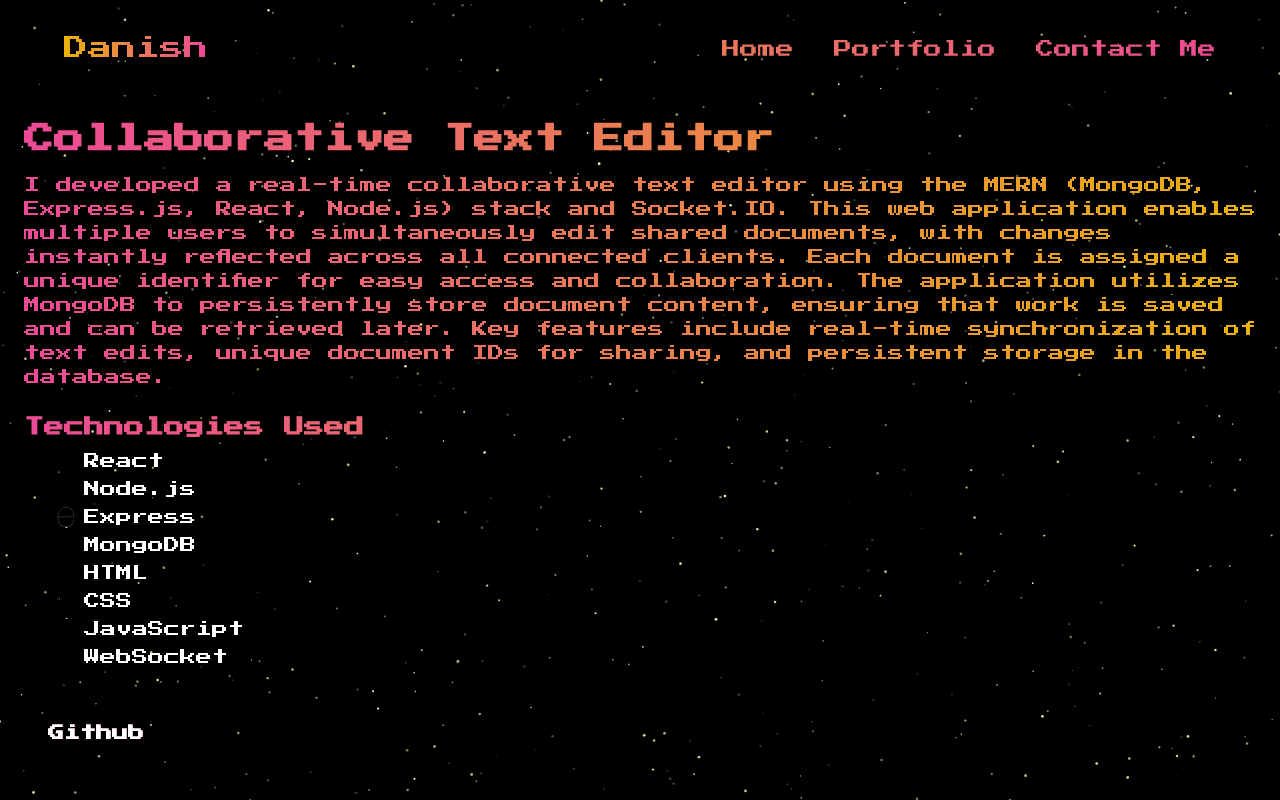
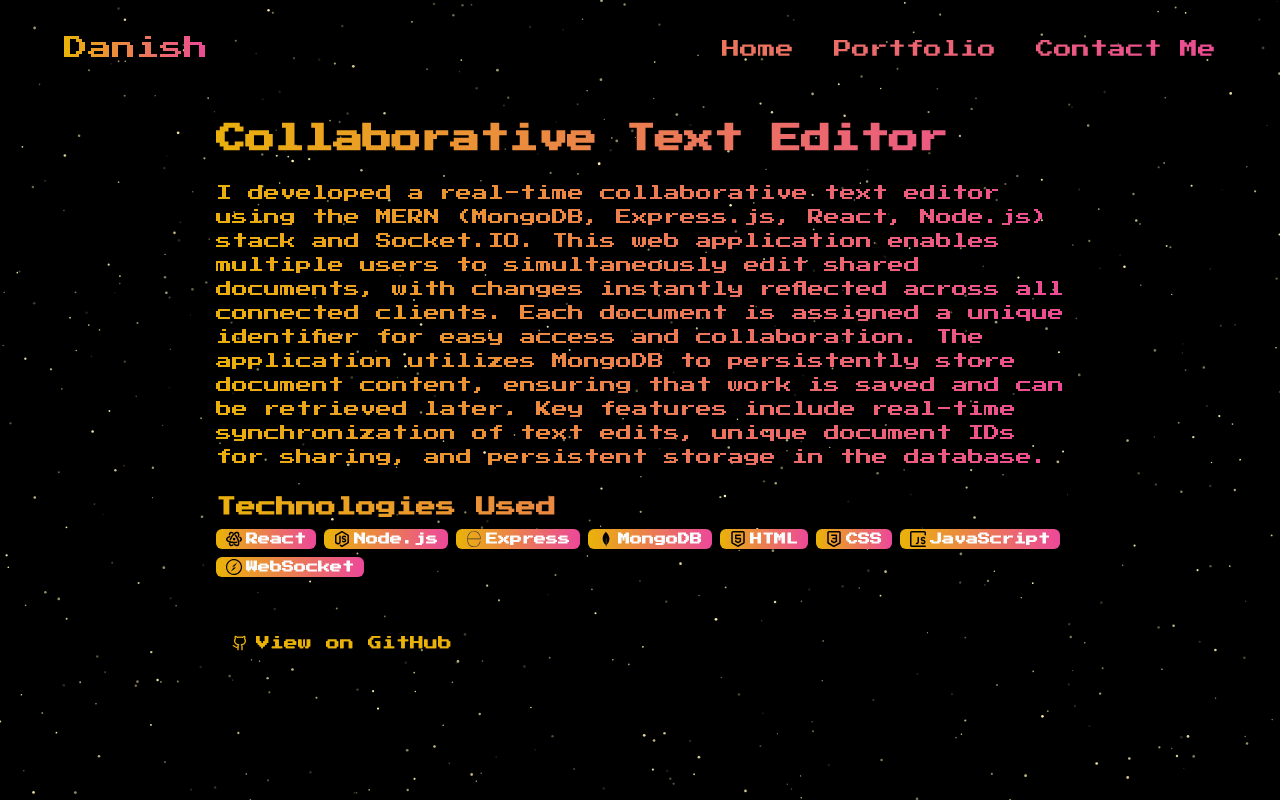
Before and after one commit to DanTiw/retro_portfolio_dantiw, a Next.js app: page /portfolio/editor in a window 1280 px wide. Built offline with nearby package versions, Linux system fonts and the light colour scheme.

Commit message:
changed project details

```diff
--- a/src/app/portfolio/pantrypal/page.tsx
+++ b/src/app/portfolio/pantrypal/page.tsx
@@ -14,7 +14,8 @@
 
         ],
 
-        projectUrl: "https://github.com/DanTiw/Hangman-Python",
+        projectUrl: "https://github.com/DanTiw/pantry_tracker",
+        liveUrl: "https://pantry-tracker-ochre.vercel.app/"
     };
 
     return (
--- a/src/app/portfolio/zenith/page.tsx
+++ b/src/app/portfolio/zenith/page.tsx
@@ -15,17 +15,12 @@
     ],
 
     projectUrl: "https://github.com/rheetham/zenith",
+    liveUrl: "https://zenith-f8eab.web.app/"
   };
 
   return (
     <div>
       <ProjectDetails {...projectData} />
-
-        <Link href="https://zenith-f8eab.web.app/"   target="_blank" className="ml-6 px-6 py-3 text-sm mt-2 sm:text-base rounded-md  text-white font-semibold hover:shadow-xl transition-all duration-300 hover:scale-105 hover:bg-gradient-to-r from-yellow-500 to-pink-500">
-           Live
-
-            </Link>
-
     </div>
   );
 };
--- a/src/components/ProjectDetails.tsx
+++ b/src/components/ProjectDetails.tsx
@@ -1,51 +1,70 @@
 import React from 'react';
 import Link from 'next/link';
-import Image from 'next/image';
+import { Card, CardContent, CardFooter, CardHeader, CardTitle } from "@/components/ui/card";
+import { Badge } from "@/components/ui/badge";
+import { Button } from "@/components/ui/button";
+import { ExternalLinkIcon, GithubIcon } from "lucide-react";
+
 interface Technology {
   name: string;
-  icon?: string; // URL or import path for the tech icon
+  icon?: string;
 }
 
 interface ProjectDetailsProps {
   name: string;
   description: string;
-
   technologies: Technology[];
   projectUrl: string;
+  liveUrl?: string;
 }
 
 const ProjectDetails: React.FC<ProjectDetailsProps> = ({
   name,
   description,
-
   technologies,
-  projectUrl
+  projectUrl,
+  liveUrl
 }) => {
   return (
-    <div className="mx-auto p-6 bg-clip-text bg-gradient-to-l from-yellow-500 to-pink-500 text-transparent">
-      <h1 className="text-3xl font-bold mb-4 text-left ">{name}</h1>
-
-      <p className="text-left mb-6">{description}</p>
+    <Card className="max-w-4xl mx-auto bg-transparent border-none bg-gradient-to-r from-yellow-500 to-pink-500 bg-clip-text text-transparent">
+      <CardHeader>
+        <CardTitle className="text-3xl font-bold">{name}</CardTitle>
+      </CardHeader>
+      <CardContent>
+        <p className="mb-6">{description}</p>
 
         <div className="mb-6">
-        <h2 className="text-xl font-semibold mb-2 text-left ">Technologies Used</h2>
-        <ul className="list-disc list-inside text-left text-white">
+          <h2 className="text-xl font-semibold mb-2">Technologies Used</h2>
+          <div className="flex flex-wrap gap-2">
             {technologies.map((tech, index) => (
-            <li key={index} className="flex items-center mb-1 ml-8">
-              {tech.icon && <img src={tech.icon} alt={tech.name} className="w-5 h-5 mr-2" />}
+              <Badge key={index} variant="destructive" className="flex items-center   border-none bg-gradient-to-r from-yellow-500 to-pink-500  ">
+                {tech.icon && (
+                  <img src={tech.icon} alt={tech.name} className="w-4 h-4 mr-1" />
+                )}
                 {tech.name}
-            </li>
+              </Badge>
             ))}
-        </ul>
-      </div>
-
-      <div className=" mt-5 flex items-center">
-        <Link href={projectUrl} passHref   target="_blank" className="flex items-center px-6 py-3 text-sm mt-4 sm:text-base rounded-md  text-white font-semibold hover:shadow-xl transition-all duration-300 hover:scale-105 hover:bg-gradient-to-r from-yellow-500 to-pink-500">
-            Github
-
-            </Link>
           </div>
         </div>
+      </CardContent>
+      <CardFooter className="flex justify-between">
+        <Link href={projectUrl} passHref target="_blank">
+          <Button className="w-full sm:w-auto bg-transparent border-none hover:bg-gradient-to-r hover:from-yellow-500 hover:to-pink-500 focus:bg-gradient-to-r focus:from-yellow-500 focus:to-pink-500 hover:text-black focus:text-black transition-all duration-300
+          text-yellow-500">
+            <GithubIcon className="mr-2 h-4 w-4" />
+            View on GitHub
+          </Button>
+        </Link>
+        {liveUrl && (
+          <Link href={liveUrl} passHref target="_blank">
+            <Button variant="default" className="w-full sm:w-auto bg-transparent border-none hover:bg-gradient-to-r hover:from-yellow-500 hover:to-pink-500 focus:bg-gradient-to-r focus:from-yellow-500 focus:to-pink-500 hover:text-black focus:text-black transition-all duration-300 text-pink-500  ">
+              <ExternalLinkIcon className="mr-2 h-4 w-4" />
+              Live Demo
+            </Button>
+          </Link>
+        )}
+      </CardFooter>
+    </Card>
   );
 };
 
```
Lines whose indentation alone changed are shown as unchanged.
